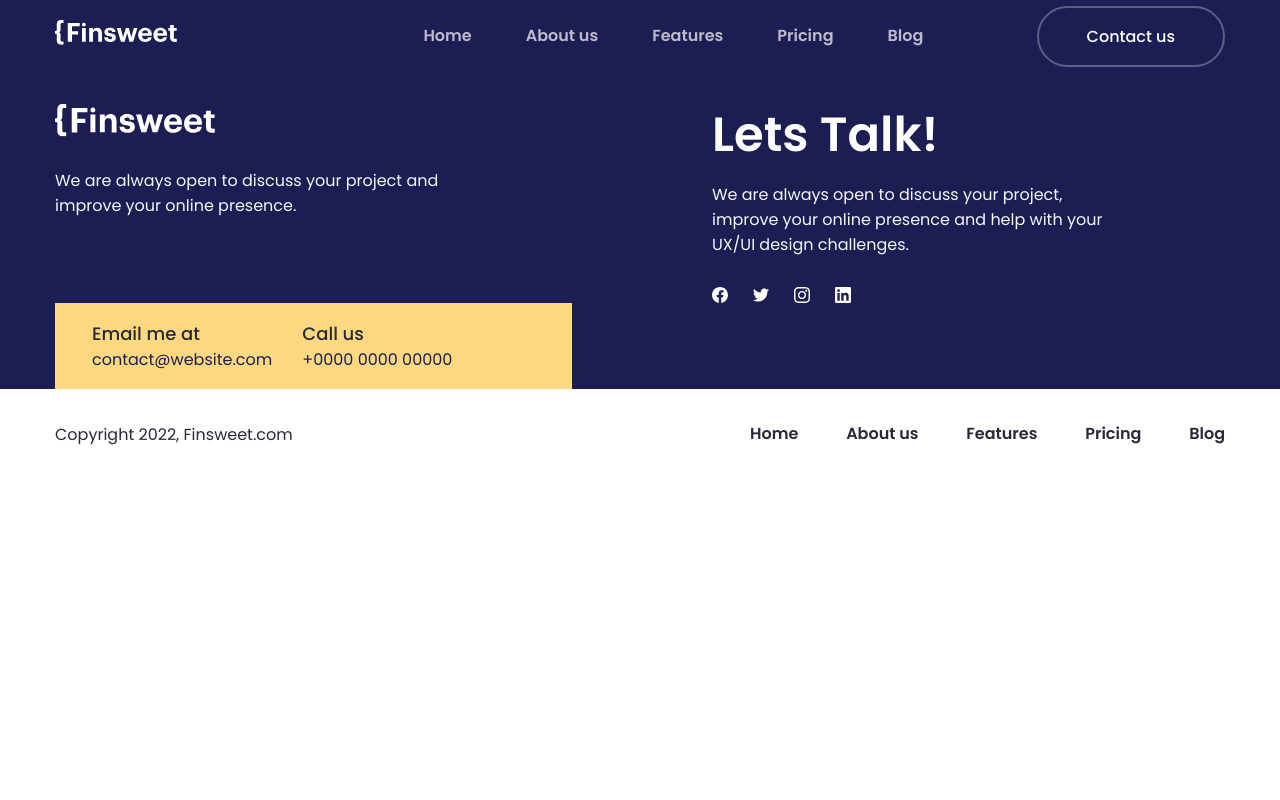
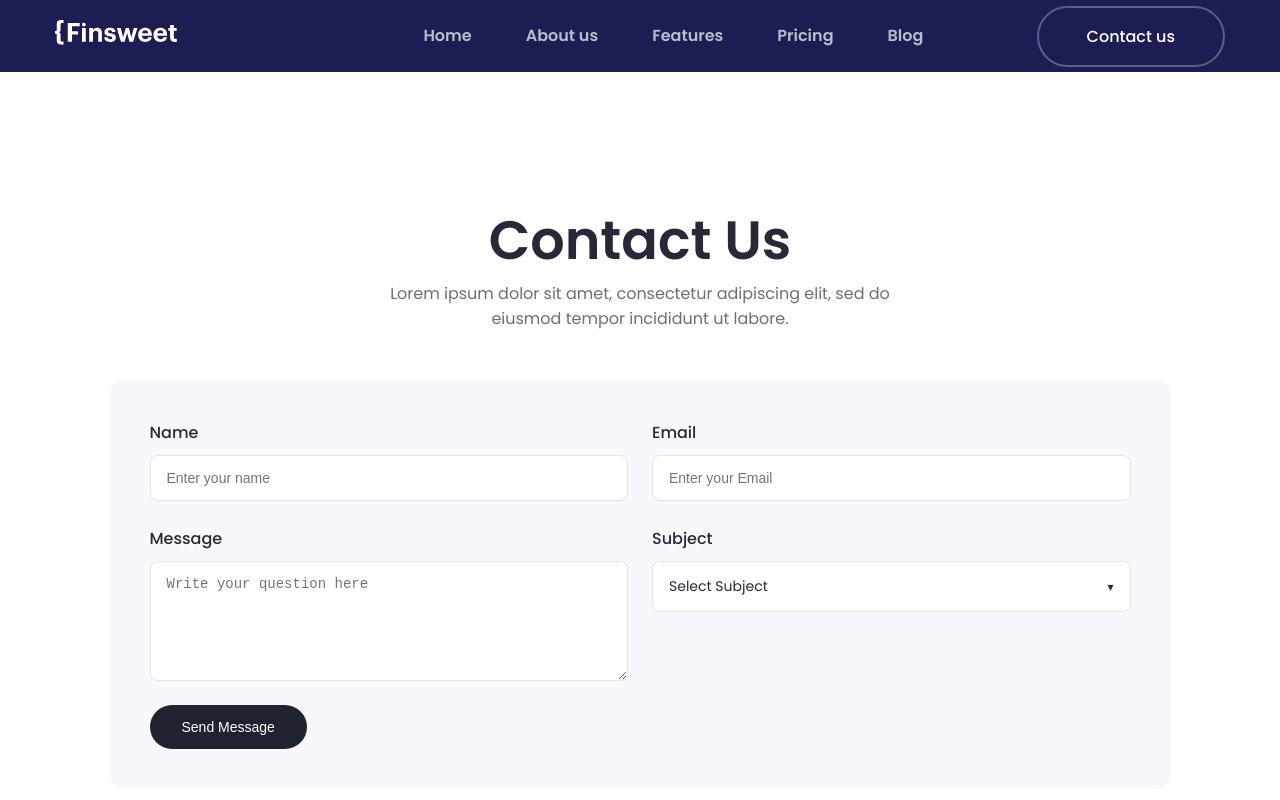
Before and after one commit to andreyk1n/finsweet, a React (Create React App) app: page /contacts in a window 1280 px wide. Shown: the top 800 px of the page. Built offline with nearby package versions, Linux system fonts and the light colour scheme; the HTML template or start-up script is replaced by a standard one.

Commit message:
add components/form and pages/contacts and update app.js

```diff
--- a/src/App.js
+++ b/src/App.js
@@ -11,6 +11,7 @@ import Features from "./template-parts/pages/Features.jsx";
 import Pricing from "./template-parts/pages/Pricing.jsx";
 import Faq from "./template-parts/pages/Faq.jsx";
 import Blog from "./template-parts/pages/Blog.jsx";
+import Contacts from "./template-parts/pages/Contacts.jsx";
 
 function App() {
   return (
@@ -25,6 +26,7 @@ function App() {
         <Route path="/pricing" element={<Pricing />} />
         <Route path="/faq" element={<Faq />} />
         <Route path="/blog" element={<Blog />} />
+        <Route path="/contacts" element={<Contacts />} />
       </Routes>
 
       <Footer />
--- /dev/null
+++ b/src/template-parts/components/form/Form.jsx
@@ -0,0 +1,112 @@
+import { useState } from "react";
+import "./form.scss";
+
+const ContactForm = () => {
+  const [showPopup, setShowPopup] = useState(false);
+  const [subject, setSubject] = useState("");
+  const [selectOpen, setSelectOpen] = useState(false);
+
+  const handleSubmit = (e) => {
+    e.preventDefault();
+    setShowPopup(true);
+
+    setTimeout(() => {
+      setShowPopup(false);
+      e.target.reset();
+      setSubject("");
+      setSelectOpen(false);
+    }, 2500);
+  };
+
+  const options = ["Support", "Sales", "Other"];
+
+  return (
+    <section className="contact">
+      <div className="contact__container">
+        <h1 className="contact__title">Contact Us</h1>
+        <p className="contact__subtitle">
+          Lorem ipsum dolor sit amet, consectetur adipiscing elit, sed do
+          eiusmod tempor incididunt ut labore.
+        </p>
+
+        <form className="contact__form" onSubmit={handleSubmit}>
+          <div className="contact__grid">
+            <div className="contact__field">
+              <label className="contact__label">Name</label>
+              <input
+                className="contact__input"
+                type="text"
+                placeholder="Enter your name"
+                required
+              />
+            </div>
+
+            <div className="contact__field">
+              <label className="contact__label">Email</label>
+              <input
+                className="contact__input"
+                type="email"
+                placeholder="Enter your Email"
+                required
+              />
+            </div>
+
+            <div className="contact__field">
+              <label className="contact__label">Message</label>
+              <textarea
+                className="contact__textarea"
+                placeholder="Write your question here"
+                required
+              />
+            </div>
+
+            <div className="contact__field">
+              <label className="contact__label">Subject</label>
+              <div
+                className={`custom-select ${selectOpen ? "open" : ""}`}
+                onClick={() => setSelectOpen(!selectOpen)}
+              >
+                <div className="custom-select__trigger">
+                  {subject || "Select Subject"}
+                  <span className="custom-select__arrow">&#9662;</span>
+                </div>
+                {selectOpen && (
+                  <div className="custom-select__options">
+                    {options.map((option, idx) => (
+                      <div
+                        key={idx}
+                        className="custom-select__option"
+                        onClick={() => {
+                          setSubject(option);
+                          setSelectOpen(false);
+                        }}
+                      >
+                        {option}
+                      </div>
+                    ))}
+                  </div>
+                )}
+              </div>
+            </div>
+          </div>
+
+          <button className="contact__button" type="submit">
+            Send Message
+          </button>
+        </form>
+      </div>
+
+      {showPopup && (
+        <div className="contact__popup">
+          <div className="contact__popup-content">
+            ❤️ Message sent!
+            <br />
+            We’ll get back to you soon 🚀
+          </div>
+        </div>
+      )}
+    </section>
+  );
+};
+
+export default ContactForm;
--- /dev/null
+++ b/src/template-parts/components/form/form.scss
@@ -0,0 +1,185 @@
+.contact {
+  margin: 200px 0 60px 0;
+
+  @media (max-width: 992px) {
+    margin: 120px 0 40px 0;
+  }
+
+  &__container {
+    max-width: 900px;
+    margin: 0 auto;
+    text-align: center;
+    display: flex;
+    flex-direction: column;
+    align-items: center;
+  }
+
+
+  &__subtitle {
+    font-size: 16px;
+    color: #6b6f76;
+    margin-bottom: 48px;
+    max-width: 562px;
+    text-align: center;
+  }
+
+  &__form {
+    width: 100%;
+    max-width: 1061px;
+    background: #f6f8fc;
+    padding: 40px;
+    border-radius: 16px;
+    text-align: left;
+
+    @media (max-width: 992px) {
+        padding: 26px;
+    }
+  }
+
+  &__grid {
+    display: grid;
+    grid-template-columns: 1fr 1fr;
+    gap: 24px;
+    margin-bottom: 24px;
+
+    @media (max-width: 992px) {
+        grid-template-columns: 1fr;
+    }
+  }
+
+  &__field {
+    display: flex;
+    flex-direction: column;
+
+    &--full {
+      margin-bottom: 32px;
+    }
+  }
+
+  &__label {
+    font-size: 14px;
+    font-weight: 600;
+    margin-bottom: 8px;
+  }
+
+  &__input,
+  &__textarea {
+    padding: 14px 16px;
+    border-radius: 8px;
+    border: 1px solid #e1e4ea;
+    font-size: 14px;
+    outline: none;
+
+    &:focus {
+      border-color: #4f46e5;
+    }
+  }
+
+  &__textarea {
+    min-height: 120px;
+    resize: vertical;
+  }
+
+  &__button {
+    padding: 14px 32px;
+    border-radius: 999px;
+    background: #1f2230;
+    color: #fff;
+    border: none;
+    cursor: pointer;
+    font-size: 14px;
+    transition: transform 0.2s ease, opacity 0.2s ease;
+
+    @media (max-width: 500px) {
+        width: 100%;
+    }
+
+    &:hover {
+      transform: translateY(-2px);
+      opacity: 0.9;
+    }
+  }
+
+  &__popup {
+    position: fixed;
+    inset: 0;
+    background: rgba(0, 0, 0, 0.4);
+    display: flex;
+    align-items: center;
+    justify-content: center;
+    z-index: 1000;
+  }
+
+  &__popup-content {
+    background: #fff;
+    padding: 32px 40px;
+    border-radius: 16px;
+    font-size: 18px;
+    font-weight: 600;
+    text-align: center;
+    animation: pop 0.3s ease;
+  }
+}
+
+@keyframes pop {
+  from {
+    transform: scale(0.9);
+    opacity: 0;
+  }
+  to {
+    transform: scale(1);
+    opacity: 1;
+  }
+}
+
+
+.custom-select {
+  position: relative;
+  cursor: pointer;
+  user-select: none;
+
+  &__trigger {
+    padding: 14px 16px;
+    border-radius: 8px;
+    border: 1px solid #e1e4ea;
+    background: #fff;
+    font-size: 14px;
+    display: flex;
+    justify-content: space-between;
+    align-items: center;
+
+    &:focus {
+      border-color: #4f46e5;
+    }
+  }
+
+  &__arrow {
+    margin-left: 8px;
+    font-size: 12px;
+  }
+
+  &__options {
+    position: absolute;
+    top: 100%;
+    left: 0;
+    right: 0;
+    background: #fff;
+    border: 1px solid #e1e4ea;
+    border-radius: 8px;
+    margin-top: 4px;
+    z-index: 10;
+    max-height: 150px;
+    overflow-y: auto;
+    box-shadow: 0 4px 12px rgba(0,0,0,0.1);
+  }
+
+  &__option {
+    padding: 12px 16px;
+    font-size: 14px;
+    transition: background 0.2s ease;
+
+    &:hover {
+      background: #f0f0f5;
+    }
+  }
+}
--- /dev/null
+++ b/src/template-parts/pages/Contacts.jsx
@@ -0,0 +1,11 @@
+import Form from "../components/form/Form.jsx";
+
+const Contacts = () => {
+  return (
+    <>
+        <Form />
+    </>
+  );
+};
+
+export default Contacts;
```
